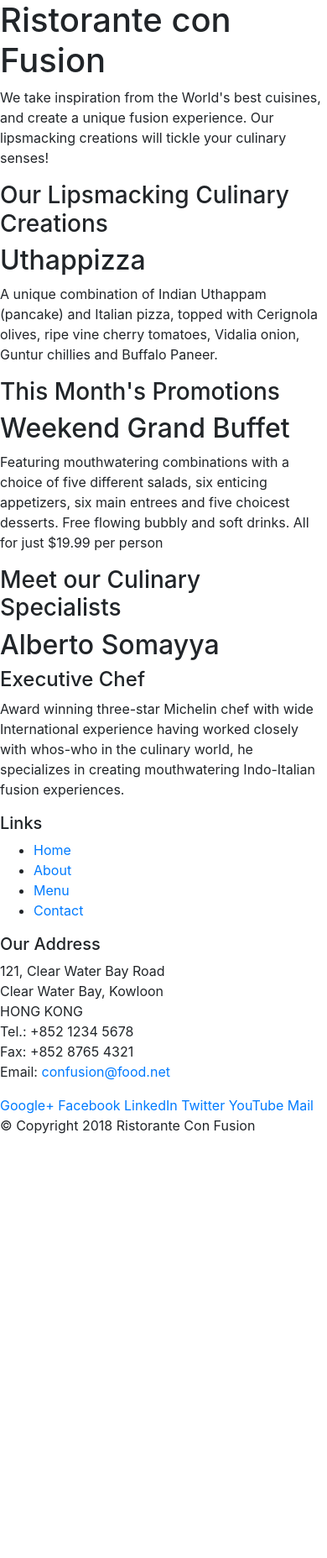
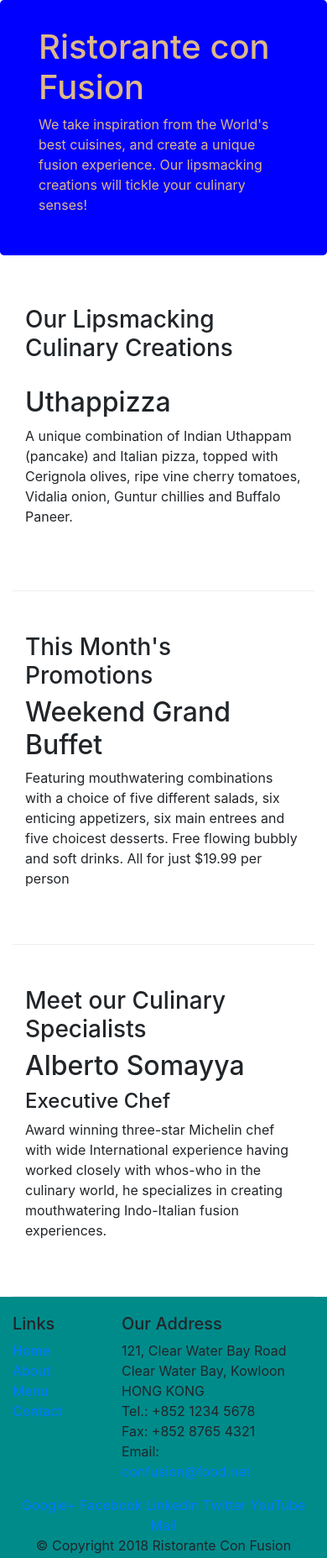
Before and after one commit to Okamoto-001/Hotel-Booking, a website: page index.html in a window 390 px wide. Shown: the whole page at 84% size. Before the commit the page ends 1368 px from the top, so only its background shows below. Drawn offline with nearby package versions, Linux system fonts and the light colour scheme.

Commit message:
update the css

```diff
--- /dev/null
+++ b/css/styles.css
@@ -0,0 +1,30 @@
+.row-header {
+    margin: 0px auto;
+    padding: 0px auto;
+}
+
+.row-content {
+    margin: 0px auto;
+    padding: 50px 0px 50px 0px;
+    border-bottom: 1px ridge;
+    min-height: 400px;
+}
+
+.footer {
+    background-color:darkcyan;
+    margin: 0px auto;
+    padding: 20px 0px 20px 0px;
+}
+
+.jumbotron {
+    padding: 70px 30px 70px 30 px;
+    margin: 0px auto;
+    background: blue;
+    color: burlywood;
+}
+
+.address {
+    font-size: 80%;
+    margin: 0px;
+    color: chartreuse;
+}
--- a/index.html
+++ b/index.html
@@ -6,54 +6,54 @@
         <meta charset="utf-8">
         <meta name="viewport" content="width=device-width, initial-scale=1, shrink-to-fit=no">
         <meta http-equiv="x-ua-compatible" content="ie=edge">
-
         <!-- Bootstrap CSS -->
         <link rel="stylesheet" href="node_modules/bootstrap/dist/css/bootstrap.min.css">
+        <link rel="stylesheet" href="css/styles.css">
     <title>Ristorante Con Fusion</title>
 </head>
 
 <body>
 
-    <header>
-        <div>
-            <div>
-                <div>
+    <header class = "jumbotron">
+        <div class = "container">
+            <div class = "row row-header">
+                <div class = "col-12 col-sm-6">
                     <h1>Ristorante con Fusion</h1>
                     <p>We take inspiration from the World's best cuisines, and create a unique fusion experience. Our lipsmacking creations will tickle your culinary senses!</p>
                 </div>
-                <div>
+                <div class = "col-12 col-sm">
                 </div>
             </div>
         </div>
     </header>
 
-    <div>
-        <div>
-            <div>
+    <div class = "container">
+        <div class = "row row-content align-items-center">
+            <div class = "col-12 col-sm-4 col-md-3">
                 <h3>Our Lipsmacking Culinary Creations</h3>
             </div>
-            <div>
+            <div class = "col col-sm col-md">
                 <h2>Uthappizza</h2>
                 <p>A unique combination of Indian Uthappam (pancake) and Italian pizza, topped with Cerignola olives, ripe vine cherry tomatoes, Vidalia onion, Guntur chillies and Buffalo Paneer.</p>
             </div>
         </div>
 
 
-        <div>
-            <div>
+        <div class = "row row-content align-items-center">
+            <div class = "col-12 col-sm-4 col-md-3">
                 <h3>This Month's Promotions</h3>
             </div>
-            <div>
+            <div class = "col col-sm col-md">
                 <h2>Weekend Grand Buffet</h2>
                 <p>Featuring mouthwatering combinations with a choice of five different salads, six enticing appetizers, six main entrees and five choicest desserts. Free flowing bubbly and soft drinks. All for just $19.99 per person </p>
             </div>
         </div>
 
-        <div>
-            <div>
+        <div class = "row row-content">
+            <div class = "col-12 col-sm-4 col-md-3">
                 <h3>Meet our Culinary Specialists</h3>
             </div>
-            <div>
+            <div class = "col col-sm col-md">
                 <h2>Alberto Somayya</h2>
                 <h4>Executive Chef</h4>
                 <p>Award winning three-star Michelin chef with wide International experience having worked closely with whos-who in the culinary world, he specializes in creating mouthwatering Indo-Italian fusion experiences. </p>
@@ -61,19 +61,20 @@
         </div>
     </div>
 
-    <footer>
+    <footer class = "footer">
         <div>
-            <div>
-                <div>
+            <div class = "container">
+                <div class = "row">
+                <div class = "col-4 col-sm-2">
                     <h5>Links</h5>
-                    <ul>
+                    <ul class = "list-unstyled">
                         <li><a href="#">Home</a></li>
                         <li><a href="#">About</a></li>
                         <li><a href="#">Menu</a></li>
                         <li><a href="#">Contact</a></li>
                     </ul>
                 </div>
-                <div>
+                <div class = "col-7 col-sm-5">
                     <h5>Our Address</h5>
                     <address>
 		              121, Clear Water Bay Road<br>
@@ -84,8 +85,8 @@
 		              Email: <a href="mailto:confusion@food.net">confusion@food.net</a>
 		           </address>
                 </div>
-                <div>
-                    <div>
+                <div class = "col-12 col-sm-4 align-self-center">
+                    <div class = "text-center">
                         <a href="http://google.com/+">Google+</a>
                         <a href="http://www.facebook.com/profile.php?id=">Facebook</a>
                         <a href="http://www.linkedin.com/in/">LinkedIn</a>
@@ -95,8 +96,8 @@
                     </div>
                 </div>
            </div>
-           <div>
-                <div>
+           <div class = "row justify-content-center">
+            <div class = "col-auto">
                     <p>© Copyright 2018 Ristorante Con Fusion</p>
                 </div>
            </div>
```
Also changed, not shown: aboutus.html (added, +104 -0 lines).
